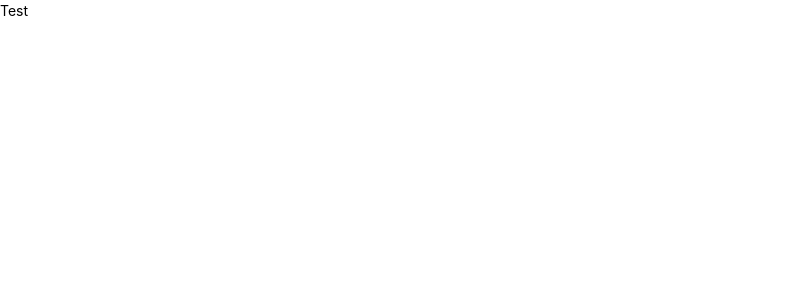
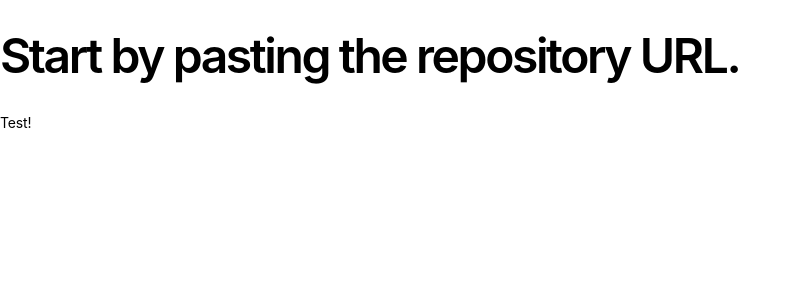
Before and after one commit to dlvhdr/codesandbox-assignment, a React (Vite) app: page / in a window 1280 px wide. Shown: the top 300 px of the page, without its empty margins (0-801 px from the left). Built offline with nearby package versions, Linux system fonts and the light colour scheme.

Commit message:
feat: typography
Signed-off-by: Dolev Hadar <dolevc2@gmail.com>

```diff
--- a/src/App.tsx
+++ b/src/App.tsx
@@ -1,7 +1,12 @@
 import styles from "./App.module.css";
 
 function App() {
-  return <div className={styles.root}>Test</div>;
+  return (
+    <div className={styles.root}>
+      <h1>Start by pasting the repository URL.</h1>
+      <p>Test!</p>
+    </div>
+  );
 }
 
 export default App;
--- a/src/index.module.css
+++ b/src/index.module.css
@@ -1,8 +1,9 @@
 :root {
   font-family: Inter, Avenir, Helvetica, Arial, sans-serif;
-  font-size: 14px;
+  font-size: 0.875rem;
   line-height: 1.6;
   font-weight: 400;
+  letter-spacing: -0.0125em;
 
   color-scheme: light dark;
 
@@ -17,3 +18,10 @@ body {
   margin: 0;
   min-height: 100vh;
 }
+
+h1 {
+  font-size: 3.4285rem;
+  font-weight: 600;
+  line-height: 1;
+  letter-spacing: -0.05em;
+}
```
